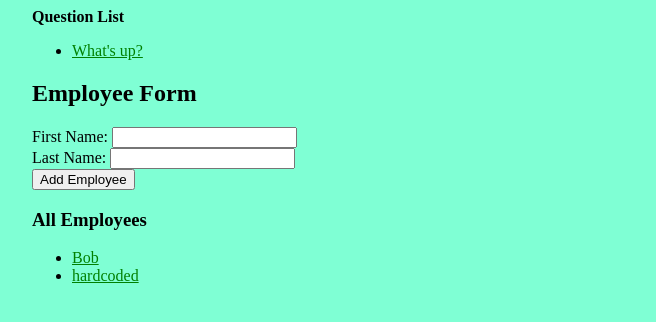
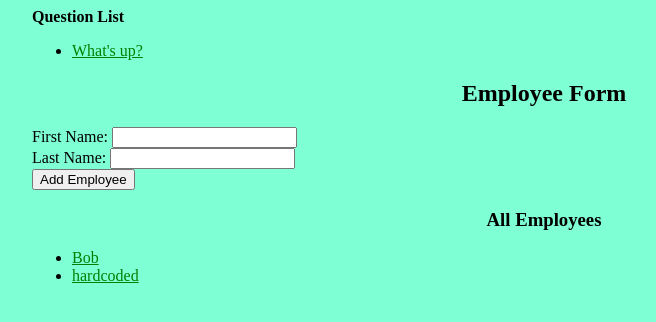
Before and after one commit to sph3765/mysite, a Django app: page / in a window 1280 px wide. Shown: the top 322 px of the page, without its empty margins (96-752 px from the left). Run offline with Django 3.2, Linux system fonts and the light colour scheme; data comes from the database, SQL or seed files in the repository.

Commit message:
added style

```diff
--- a/polls/static/polls/style.css
+++ b/polls/static/polls/style.css
@@ -4,6 +4,9 @@ body {
   margin-right:auto;
   background-color: aquamarine;
 }
+h1, h2, h3, p {
+  text-align: center
+}
 
 li a {
   color: green;
```
